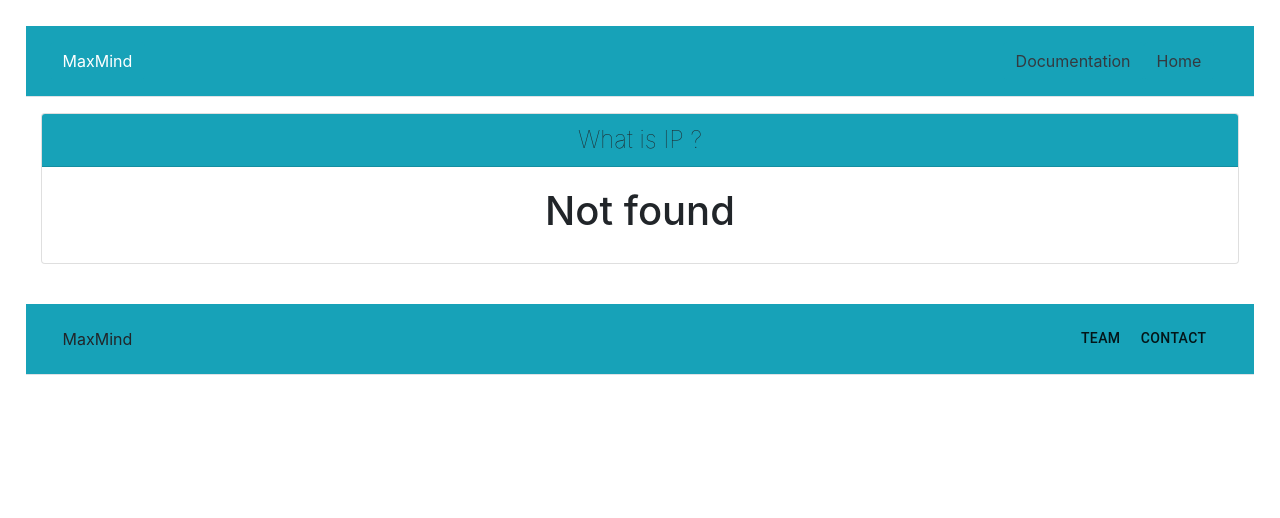
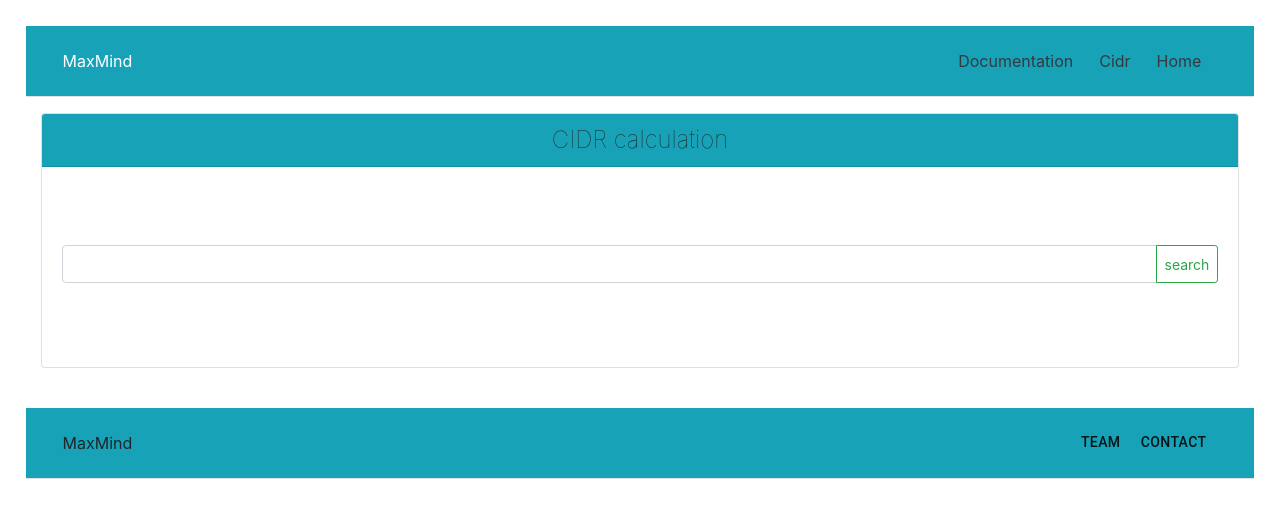
Before and after one commit to Yulvir/ip-react-app, a React (Create React App) app: page /cidr in a window 1280 px wide. Before the commit this address had no page. Shown: the top 518 px of the page. Built offline with nearby package versions, Linux system fonts and the light colour scheme; what google-maps-react would draw is missing.

Commit message:
cidr calculation

```diff
--- a/package.json
+++ b/package.json
@@ -7,9 +7,12 @@
     "@material-ui/icons": "^4.5.1",
     "axios": "^0.18.1",
     "babel-plugin-transform-decorators-legacy": "^1.3.5",
+    "cidr-regex": "^2.0.10",
     "dotenv": "^4.0.0",
     "getmac": "^5.0.0",
     "google-maps-react": "^2.0.2",
+    "ip-cidr": "^2.0.6",
+    "macaddress": "^0.2.9",
     "public-ip": "^4.0.0",
     "react": "^16.12.0",
     "react-copy-to-clipboard": "^5.0.2",
@@ -24,6 +27,7 @@
     "react-toggle": "^4.0.2",
     "redux": "^4.0.4",
     "serve": "^11.2.0",
+    "subnet-cidr-calculator": "^1.0.8",
     "weather-icons": "^1.3.2"
   },
   "scripts": {
--- a/src/components/App.js
+++ b/src/components/App.js
@@ -1,20 +1,11 @@
 import React, { Component } from 'react';
-import {setOwnIp} from "../js/actions/ip-action";
-import {setLocationInfo} from "../js/actions/latitude-longitude-action"; // Tell Webpack this JS file uses this image
 import { BrowserRouter, Route, Switch } from 'react-router-dom';
 import IpLocator from "./IpLocator";
 import PageError from "./PageError";
 import IpContent from "./IpContent";
 import NavBar from "./NavBar";
 import BASE_URL from "./Config";
-
-function mapDispatchToProps(dispatch) {
-    return {
-        setOwnIp: output => dispatch(setOwnIp(output)),
-        setLocationInfo: output => dispatch(setLocationInfo(output))
-    };
-}
-
+import Cidr from "./Cidr";
 
 class App extends Component {
       constructor(props) {
@@ -37,6 +28,11 @@ class App extends Component {
                 exact
               path="/"
               component={IpLocator} />
+              <Route
+                exact
+              path="/cidr"
+              component={Cidr} />
+
             <Route
               exact
               path="/content"
--- /dev/null
+++ b/src/components/Cidr.js
@@ -0,0 +1,130 @@
+import React, {Component} from 'react';
+
+let SubnetCIDRAdviser = require('subnet-cidr-calculator');
+const IpCidr = require("ip-cidr");
+const cidrRegex = require('cidr-regex');
+
+
+class Cidr extends Component {
+
+    constructor(props) {
+        super(props);
+
+        this.state = {
+            ipStart: "",
+            ipEnd: "",
+            cidrNotValid: false,
+            cidr: ""
+        };
+
+
+    }
+
+
+    inputDisplayPlaceHolder = () => {
+        return this.state.cidr
+    };
+
+    displayInput = () => {
+            return (
+                <input className="form-control" type="text" aria-label="Search"
+                       placeholder={this.inputDisplayPlaceHolder()}
+                       onChange={this.handleSearch}/>
+            )
+    };
+
+    //update state with search value
+    handleSearch = (event) => {
+
+        const value = event.target.value;
+
+        const cidrRegexValid = cidrRegex().test(value);
+
+            if (cidrRegexValid) {
+                const cidr = new IpCidr(value);
+
+                if (!cidr.isValid()) {
+                    this.setState({
+                        cidrNotValid: true
+                    });
+                    console.log("Invalid CIDR")
+                }
+                else{
+                    let ip_range = SubnetCIDRAdviser.getIpRangeForSubnet(value);
+                    console.log('IP range for 10.0.32.0/20 is', ip_range);
+
+                    this.setState({
+                        cidrNotValid: false,
+                        ipStart: ip_range.start,
+                        ipEnd: ip_range.end
+                  });
+                    console.log("Valid CIDR")
+            }
+            } else {
+                this.setState({
+                      cidrNotValid: true
+                  });
+                console.log("Invalid regex for CIDR")
+            }
+    };
+
+    //submit a GET request
+    handleSubmit = (e) => {
+        e.preventDefault();
+    };
+
+
+    render() {
+        return (
+            <div className="container-fluid">
+
+
+                <div className="card-deck mb-3 text-center">
+                    <div className="card mb-4 box-shadow">
+                        <div className="card-header bg-info">
+                            <h4 className="my-0 font-weight-lighter ">CIDR calculation</h4>
+                        </div>
+                        <div className="card-body">
+                                {
+                                    this.state.cidrNotValid && (
+                                        <div className="alert alert-danger" role="alert">
+                                            CIDR not valid
+                                        </div>
+                                    )
+                                }
+                            <form onSubmit={this.handleSubmit}>
+                                <div style={{marginTop: "5%"}}>
+                                    <div className="input-group mb-3">
+
+
+                                        {this.displayInput()}
+
+                                        <div className="input-group-append">
+
+                                            <button
+                                                className="btn btn-outline-success btn-rounded btn-sm"
+                                                type="submit">search
+                                            </button>
+                                        </div>
+                                    </div>
+                                </div>
+                            </form>
+                        </div>
+
+                        <div className="card-body">
+
+                            <h1>{this.state.ipStart}</h1>
+                            <h1>{this.state.ipEnd}</h1>
+                        </div>
+
+
+                    </div>
+
+                </div>
+
+            </div>
+        );
+    }
+}
+
+export default Cidr
--- a/src/components/IpLocator.js
+++ b/src/components/IpLocator.js
@@ -24,6 +24,9 @@ function mapDispatchToProps(dispatch) {
 class IpLocator extends Component {
     constructor(props) {
         super(props);
+
+        this.state = localStorage.getItem("data") ? JSON.parse(localStorage.getItem("data")) : {};
+
     }
 
     componentDidMount() {
@@ -36,6 +39,10 @@ class IpLocator extends Component {
         this.getInfoIp(r)
     };
 
+    componentWillUnmount() {
+      // Remember state for the next mount
+      localStorage.setItem('data', JSON.stringify(this.state));
+    }
 
     getInfoIp = async (IP) => {
         console.log("HTTP request geolocate this ip: " + IP);
@@ -72,10 +79,6 @@ class IpLocator extends Component {
         localStorage.setItem('data', JSON.stringify(this.state));
         return ipv4
     };
-
-
-
-
 
     render() {
         return (
--- a/src/components/IpSearchHandle.js
+++ b/src/components/IpSearchHandle.js
@@ -1,7 +1,7 @@
 import React, {Component} from 'react';
 import axios from 'axios';
 import 'weather-icons/css/weather-icons.css';
-import {connect, Provider} from "react-redux";
+import {connect} from "react-redux";
 import {setLocationInfo} from "../js/actions/latitude-longitude-action";
 import store from "../js/store";
 import BASE_URL from "./Config";
--- a/src/components/NavBar.js
+++ b/src/components/NavBar.js
@@ -18,6 +18,7 @@ class NavBar extends Component {
 
             <nav className="my-2 my-md-0 mr-md-3 ml-auto">
                 <span className="btn btn-info text-dark" >   <Link to="/content" className="text-dark" >Documentation </Link> </span>
+                <span className="btn btn-info text-dark" >   <Link to="/cidr" className="text-dark" >Cidr </Link> </span>
                 <span className="btn btn-info text-dark" >   <Link to="/" className="text-dark">Home </Link> </span>
             </nav>
         </div>
```
Also changed, not shown: 1 other file (tests, documents, lock files or other folders).
